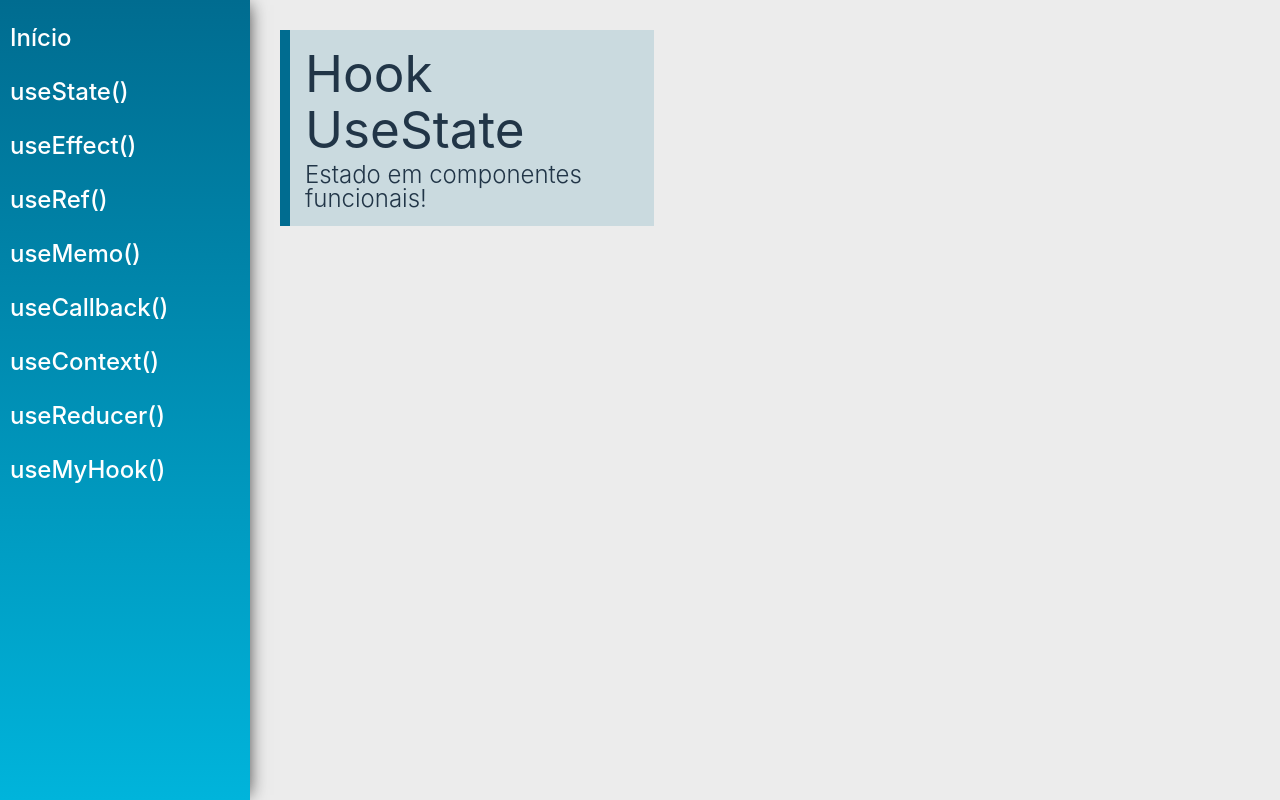
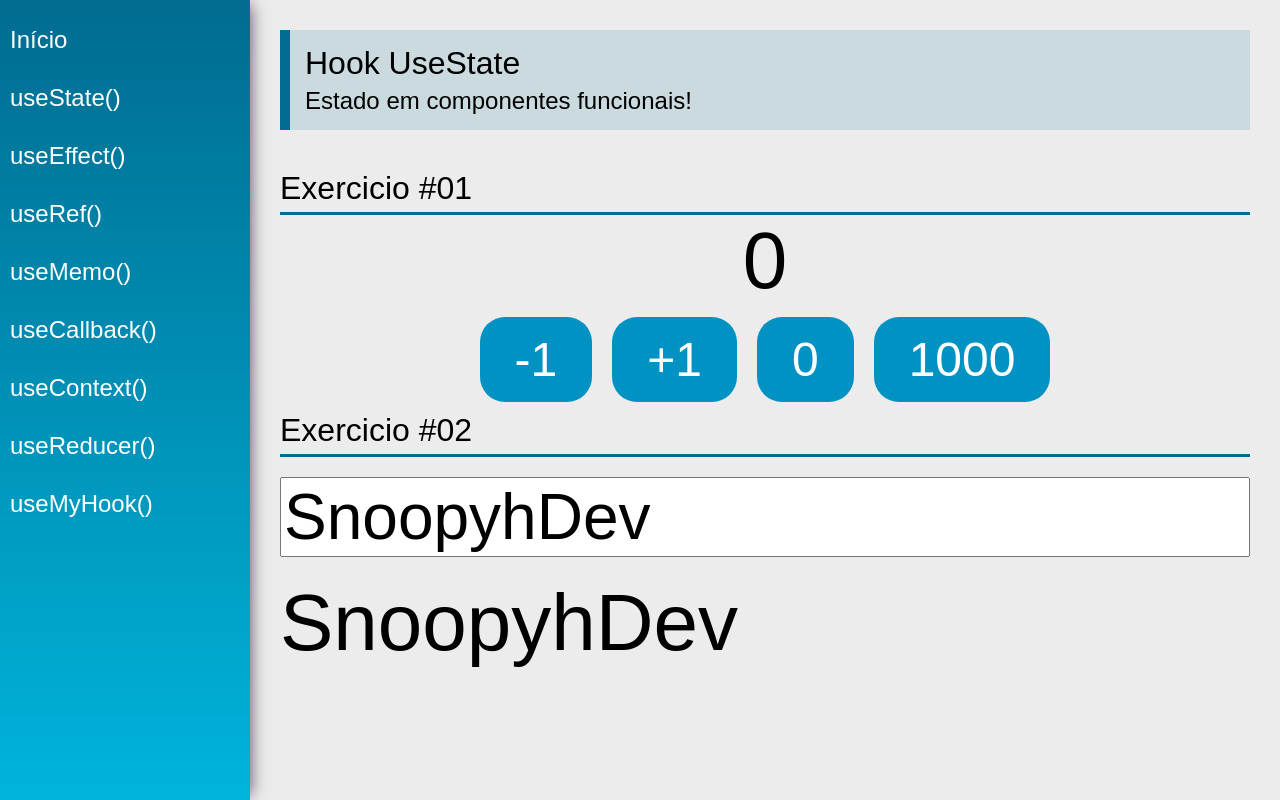
Before and after one commit to Snoopyh/React-Hooks, a React (Vite) app: page /useState in a window 1280 px wide. Built offline with nearby package versions, Linux system fonts and the light colour scheme.

Commit message:
Last Changes

```diff
--- a/src/components/layout/SectionTitle.css
+++ b/src/components/layout/SectionTitle.css
@@ -7,4 +7,5 @@
     margin-bottom: 5px;
     font-size: 2rem;
     font-weight: 400;
+
 }
--- a/src/index.css
+++ b/src/index.css
@@ -1,71 +1,40 @@
-:root {
-  font-family: Inter, Avenir, Helvetica, Arial, sans-serif;
-  font-size: 16px;
-  line-height: 24px;
-  font-weight: 400;
-
-  color-scheme: light dark;
-  color: rgba(255, 255, 255, 0.87);
-  background-color: #242424;
-
-  font-synthesis: none;
-  text-rendering: optimizeLegibility;
-  -webkit-font-smoothing: antialiased;
-  -moz-osx-font-smoothing: grayscale;
-  -webkit-text-size-adjust: 100%;
+body {
+  margin: 0;
+  font-family: 'Montserrat', sans-serif;
 }
 
-a {
-  font-weight: 500;
-  color: #646cff;
-  text-decoration: inherit;
-}
-a:hover {
-  color: #535bf2;
+.text {
+  font-weight: 300;
+  font-size: 5rem;
 }
 
-body {
-  margin: 0;
-  display: flex;
-  place-items: center;
-  min-width: 320px;
-  min-height: 100vh;
-  background-color: #ececec;
+.red {
+  font-weight: 700;
+  color: red;
 }
 
-h1 {
-  font-size: 3.2em;
-  line-height: 1.1;
+.input {
+  font-weight: 300;
+  font-size: 4rem;
+  margin: 20px 0px;
 }
 
-button {
-  border-radius: 8px;
-  border: 1px solid transparent;
-  padding: 0.6em 1.2em;
-  font-size: 1em;
-  font-weight: 500;
-  font-family: inherit;
-  background-color: #1a1a1a;
-  cursor: pointer;
-  transition: border-color 0.25s;
-}
-button:hover {
-  border-color: #646cff;
-}
-button:focus,
-button:focus-visible {
-  outline: 4px auto -webkit-focus-ring-color;
+.btn {
+  border-radius: 25px;
+  margin: 10px;
+  padding: 15px 35px;
+  border: none;
+  outline: none;
+  background-color: #0092c3;
+
+  font-size: 3rem;
+  color: #fff;
 }
 
-@media (prefers-color-scheme: light) {
-  :root {
-    color: #213547;
-    background-color: #ffffff;
-  }
-  a:hover {
-    color: #747bff;
-  }
-  button {
-    background-color: #f9f9f9;
-  }
+.center {
+  display: flex;
+  flex-direction: column;
+  justify-content: center;
+  align-items: center;
+  text-align: center;
 }
--- a/src/views/examples/UseState.jsx
+++ b/src/views/examples/UseState.jsx
@@ -1,15 +1,37 @@
-import React from 'react'
-import PageTitle from '../../components/layout/PageTitle'
+import React, { useState } from "react";
+import PageTitle from "../../components/layout/PageTitle";
+import SectionTitle from "../../components/layout/SectionTitle";
 
 const UseState = (props) => {
+  const [count, setCount] = useState(0);
+  const [name, setName] = useState("SnoopyhDev");
+
   return (
     <div className="UseState">
       <PageTitle
         title="Hook UseState"
         subtitle="Estado em componentes funcionais!"
       />
+      <SectionTitle title="Exercicio #01" />
+      <div className="center">
+        <span className="text">{count}</span>
+        <div>
+          <button className="btn"
+          onClick={() => setCount(count - 1)}>-1</button>
+          <button className="btn"
+          onClick={() => setCount(count + 1)}>+1</button>
+          <button className="btn"
+          onClick={() => setCount(0)}>0</button>
+          <button className="btn"
+          onClick={() => setCount(current => current + 1000)}>1000</button>
         </div>
-    )
-}
+      </div>
+      <SectionTitle title="Exercicio #02" />
+      <input type="text" className="input"
+        value={name} onChange={e => setName(e.target.value)} />
+        <span className="text">{name}</span>
+    </div>
+  );
+};
 
-export default UseState
+export default UseState;
```
Lines whose indentation alone changed are shown as unchanged.
